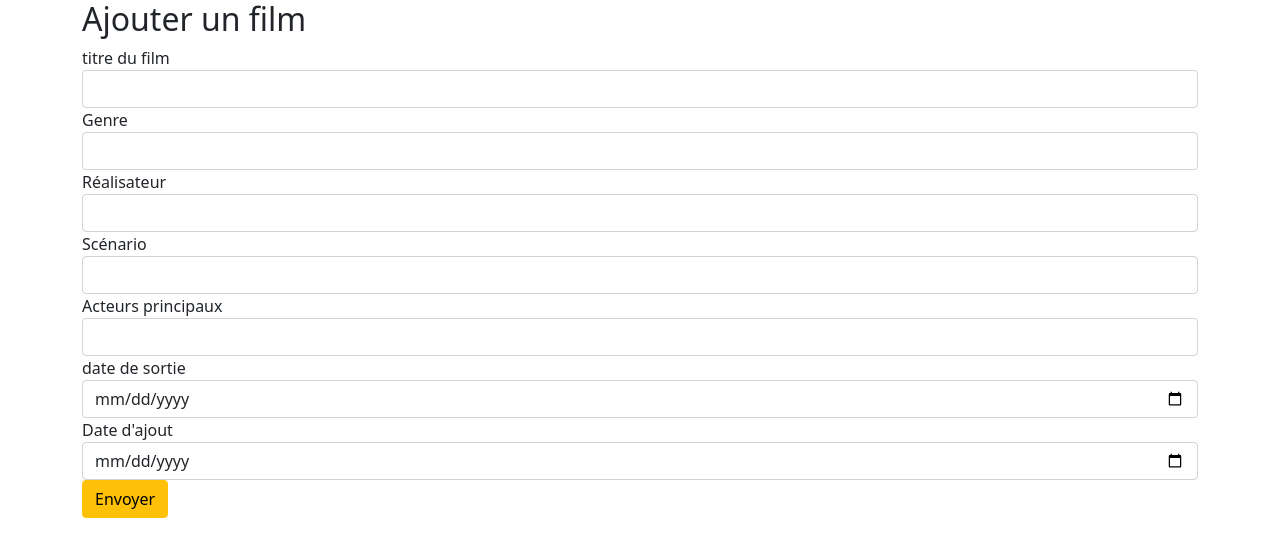
After one commit to kevin88m/Projet-IMBD, a PHP site: page /add.php in a window 1280 px wide. The commit adds this page. Shown: the top 557 px of the page. Run offline with PHP 8.4, Linux system fonts and the light colour scheme.

Commit message:
commit change

```diff
--- /dev/null
+++ b/add.php
@@ -0,0 +1,88 @@
+<?php
+
+
+
+require_once('connect.php');
+
+
+?>
+<!DOCTYPE html>
+<html lang="fr">
+
+<head>
+    <meta charset="UTF-8">
+    <meta name="viewport" content="width=device-width, initial-scale=1.0">
+    <link href="https://cdn.jsdelivr.net/npm/bootstrap@5.1.3/dist/css/bootstrap.min.css" rel="stylesheet" integrity="sha384-1BmE4kWBq78iYhFldvKuhfTAU6auU8tT94WrHftjDbrCEXSU1oBoqyl2QvZ6jIW3" crossorigin="anonymous">
+
+<script src="https://cdn.jsdelivr.net/npm/popper.js@1.14.3/dist/umd/popper.min.js" integrity="sha384-ZMP7rVo3mIykV+2+9J3UJ46jBk0WLaUAdn689aCwoqbBJiSnjAK/l8WvCWPIPm49" crossorigin="anonymous"></script>
+<script src="https://cdn.jsdelivr.net/npm/bootstrap@4.1.3/dist/js/bootstrap.min.js" integrity="sha384-ChfqqxuZUCnJSK3+MXmPNIyE6ZbWh2IMqE241rYiqJxyMiZ6OW/JmZQ5stwEULTy" crossorigin="anonymous"></script>
+    <title>Ajouter un film</title>
+</head>
+
+<body>
+    <main class="container">
+        <div class="row">
+            <section class="col-12">
+                <h2>Ajouter un film</h2>
+                <form method="POST">
+                    <div class="form-group">
+                        <label for="Titre_film">titre du film</label>
+                        <input type="text" id="Titre_film" name="Titre_film"
+                        class="form-control"
+                        >
+                    </div>
+
+                    <div class="form-group">
+                        <label for="Genre">Genre</label>
+                        <input type="text" id="Genre" name="Genre"
+                        class="form-control">
+
+                    </div>
+
+                    <div class="form-group">
+                        <label for="Realisateur">Réalisateur</label>
+                        <input type="text" id="Realisateur" name="Realisateur"
+                        class="form-control">
+
+                    </div>
+
+                    <div class="form-group">
+                        <label for="Scenario">Scénario</label>
+                        <input type="text"  id="Scenario" name="Scenario"
+                        class="form-control">
+
+                    </div>
+
+                    <div class="form-group">
+                        <label for="Casting">Acteurs principaux</label>
+                        <input type="text" id="Casting" name="Casting"
+                        class="form-control">
+
+                    </div>
+
+                    <div class="form-group">
+                        <label for="Date_de_sortie">date de sortie</label>
+                        <input type="date" id="Date_de_sortie" name="Date_de_sortie"
+                        class="form-control">
+
+                    </div>
+
+                    <div class="form-group">
+                        <label for="Date_ajout">Date d'ajout</label>
+                        <input type="date" id="Date_ajout" name="Date_ajout"
+                        class="form-control">
+
+                    </div>
+
+                    <button type="button" class="btn btn-warning">Envoyer</button>
+
+                </form>
+            </section>
+
+        </div>
+
+
+    </main>
+</body>
+
+</html>
```
Also changed, not shown: index.php (+7 -2 lines), index1.php (+143 -4 lines), style.css (+16 -10 lines).
